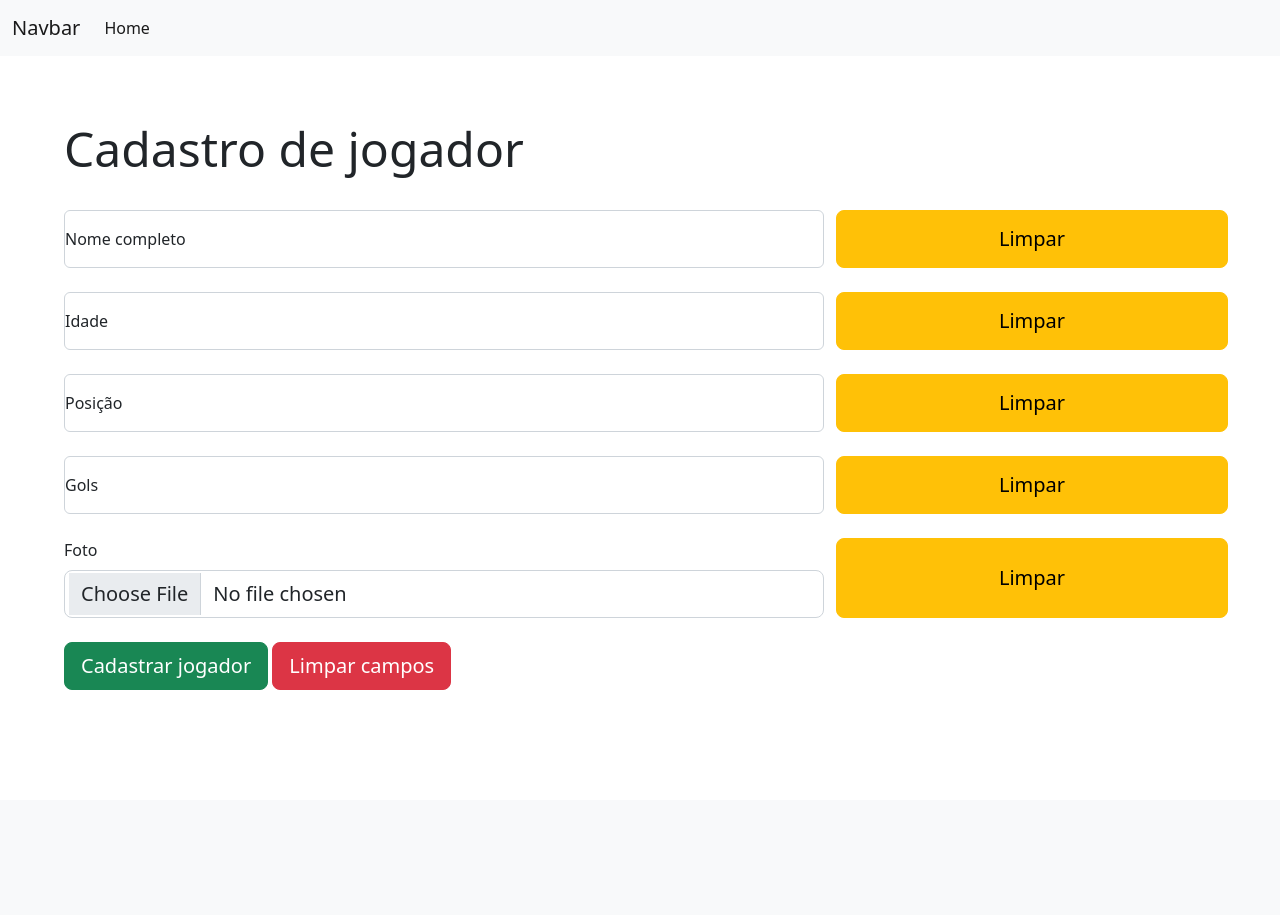
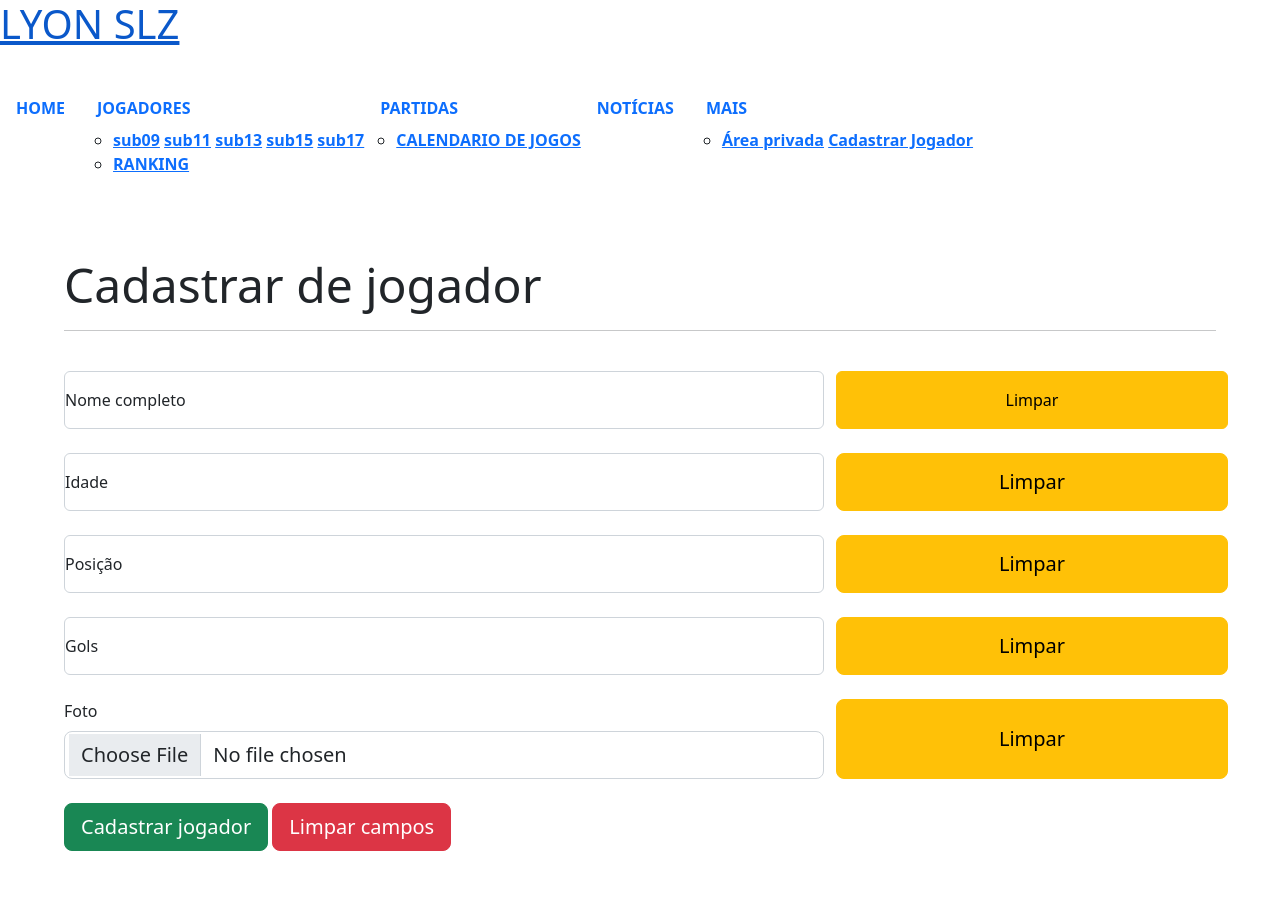
Before and after one commit to Wilson-Pedro/escolinha-de-futebol, a PHP site: page /cadastro-de-jogador.php in a window 1280 px wide. Before the commit the page ends 690 px from the top, so only its background shows below. Run offline with PHP 8.4, Linux system fonts and the light colour scheme.

Commit message:
ajustes no html e css

```diff
--- a/html/cadastro-de-jogador.php
+++ b/html/cadastro-de-jogador.php
@@ -22,13 +22,33 @@ if (isset($_POST['salvar'])) {
     <link rel="shortcut icon" href="../img/favicon/favicon.png">
     <!-- CSS only -->
     <link href="https://cdn.jsdelivr.net/npm/bootstrap@5.2.3/dist/css/bootstrap.min.css" rel="stylesheet" integrity="sha384-rbsA2VBKQhggwzxH7pPCaAqO46MgnOM80zW1RWuH61DGLwZJEdK2Kadq2F9CUG65" crossorigin="anonymous">
-    <!-- JavaScript Bundle with Popper -->
-    <script src="https://cdn.jsdelivr.net/npm/bootstrap@5.2.3/dist/js/bootstrap.bundle.min.js" integrity="sha384-kenU1KFdBIe4zVF0s0G1M5b4hcpxyD9F7jL+jjXkk+Q2h455rYXK/7HAuoJl+0I4" crossorigin="anonymous"></script>
-    <!-- <link rel="stylesheet" href="../css/layout.css"> -->
+    <link rel="stylesheet" href="../css/layout.css">
+    <link rel="stylesheet" href="../css/timeAND escudo.css">
+    <link rel="stylesheet" href="../fonts/fontawesome/css/all.min.css">
+
+    <link rel="stylesheet" href="lyon.jpg">
+    <link rel="shortcut icon" href="../img/favicon/favicon.png" type="image/x-icon">
     <title>Cadastro de jogador</title>
     <style>
+        body {
+            background: white;
+        }
+
+        h1.display-5{
+            font-weight: normal;
+        }
+
+        .dp-menu ul li a {
+            font-weight: bold;
+        }
+
+        .dp-menu ul li a:hover {
+            color: black;
+        }
+
         .form-jogador {
             padding: 5%;
+
         }
 
         .cad-jogadorMsgSucesso {
@@ -84,55 +104,29 @@ if (isset($_POST['salvar'])) {
 </head>
 
 <body>
-    <header>
-        <nav class="navbar navbar-expand-lg bg-light">
-            <div class="container-fluid">
-                <a class="navbar-brand" href="#">Navbar</a>
-                <button class="navbar-toggler" type="button" data-bs-toggle="collapse" data-bs-target="#navbarSupportedContent" aria-controls="navbarSupportedContent" aria-expanded="false" aria-label="Toggle navigation">
-                    <span class="navbar-toggler-icon"></span>
-                </button>
-                <div class="collapse navbar-collapse" id="navbarSupportedContent">
-                    <ul class="navbar-nav me-auto mb-2 mb-lg-0">
-                        <li class="nav-item">
-                            <a class="nav-link active" aria-current="page" href="index.php">Home</a>
-                        </li>
-                        <!-- <li class="nav-item">
-          <a class="nav-link" href="#">Link</a>
-        </li>
-        <li class="nav-item dropdown">
-          <a class="nav-link dropdown-toggle" href="#" role="button" data-bs-toggle="dropdown" aria-expanded="false">
-            Dropdown
-          </a>
-          <ul class="dropdown-menu">
-            <li><a class="dropdown-item" href="#">Action</a></li>
-            <li><a class="dropdown-item" href="#">Another action</a></li>
-            <li><hr class="dropdown-divider"></li>
-            <li><a class="dropdown-item" href="#">Something else here</a></li>
-          </ul>
-        </li>
-        <li class="nav-item">
-          <a class="nav-link disabled">Disabled</a>
-        </li> -->
-                    </ul>
-                    <!-- <form class="d-flex" role="search">
-        <input class="form-control me-2" type="search" placeholder="Search" aria-label="Search">
-        <button class="btn btn-outline-success" type="submit">Search</button>
-      </form> -->
+    <!-- CABEÇALHO -->
+    <div class="cabecalho">
+        <div class="nomeTime">
+            <h1><a href="index.php">LYON SLZ</a></h1>
         </div>
+        <div class="escudoTime">
+            <a href="index.php"><img src="../img/favicon/favicon.png" alt=""></a>
         </div>
-        </nav>
-
-
-        <!-- <nav class="dp-menu">
+        <header class="navbar mb-2">
+            <nav class="dp-menu">
                 <ul class="nav">
                     <li class="nav-item ">
-          <a class="nav-link" id="marcado" href="index.php">HOME</a>
+                        <a class="nav-link" href="index.php">HOME</a>
                     </li>
                     <li class="nav-item">
                         <a class="nav-link" href="#">JOGADORES</a>
                         <ul class="sub-menu" id="sobrepor">
                             <li>
+                                <a href="subs/sub09.php">sub09</a>
+                                <a href="subs/sub11.php">sub11</a>
                                 <a href="subs/sub13.php">sub13</a>
+                                <a href="subs/sub15.php">sub15</a>
+                                <a href="subs/sub17.php">sub17</a>
                             </li>
                             <li>
                                 <a href="ranking.php">RANKING</a>
@@ -143,18 +137,30 @@ if (isset($_POST['salvar'])) {
                         <a class="nav-link" href="#">PARTIDAS</a>
                         <ul class="sub-menu">
                             <li>
-              <a href="#">CALENDARIO DE JOGOS</a>
+                                <a href="calendario.php">CALENDARIO DE JOGOS</a>
                             </li>
                         </ul>
                     </li>
                     <li class="nav-item">
                         <a class="nav-link" href="noticiais.php">NOTÍCIAS</a>
                     </li>
+                    <li class="nav-item">
+                        <a class="nav-link" href="noticiais.php" id="marcado">MAIS</a>
+                        <ul class="sub-menu" id="sobrepor">
+                            <li>
+                                <a href="login.php">Área privada</a>
+                                <a href="cadastro-de-jogador.php">Cadastrar Jogador</a>
+                            </li>
                         </ul>
-    </nav> -->
+                    </li>
+                </ul>
+            </nav>
         </header>
-    <footer class="form-jogador">
-        <h1 class="display-5">Cadastro de jogador</h1><br>
+    </div>
+    <section class="form-jogador">
+        <h1 class="display-5">Cadastrar de jogador</h1>
+        <hr>
+        <br>
         <form method="post" action="">
             <div class="row">
 
@@ -163,7 +169,7 @@ if (isset($_POST['salvar'])) {
                     <input type="text" class="form-control" id="jogadorNome" name="jogadorNome" placeholder="Ex.: José F. Marques">
                     <label for="floatingInput text-center">Nome completo</label>
                 </div>
-                <button type="button" class="btn btn-warning col btn-lg" id="limpaNome" onclick="limpaCampos0()">Limpar</button>
+                <button type="button" class="btn btn-warning col " id="limpaNome" onclick="limpaCampos0()">Limpar</button>
             </div><br>
 
             <!-- CATEGORIA -->
@@ -214,8 +220,10 @@ if (isset($_POST['salvar'])) {
             <input type="submit" id="btn-cadastrar" value="Cadastrar jogador" class="btn btn-success btn-lg" onclick="validaCampos(event)">
             <input type="reset" value="Limpar campos" name="btn-cadastrar" id="btn-cadastrar" class="btn btn-danger btn-lg">
         </form>
-    </footer>
+    </section>
     <script src="../js/cadastro-jogador.js"></script>
+    <!-- JavaScript Bundle with Popper -->
+    <script src="https://cdn.jsdelivr.net/npm/bootstrap@5.2.3/dist/js/bootstrap.bundle.min.js" integrity="sha384-kenU1KFdBIe4zVF0s0G1M5b4hcpxyD9F7jL+jjXkk+Q2h455rYXK/7HAuoJl+0I4" crossorigin="anonymous"></script>
 </body>
 
 </html>
--- a/html/calendario.php
+++ b/html/calendario.php
@@ -14,6 +14,10 @@
   <title>Calendario</title>
 </head>
 <style>
+  header>nav>ul>li>a {
+    font-size: 86%;
+  }
+
   .dp-menu ul li a {
     font-weight: bold;
   }
--- a/html/index.php
+++ b/html/index.php
@@ -10,6 +10,8 @@
   <link rel="stylesheet" href="https://stackpath.bootstrapcdn.com/bootstrap/4.1.3/css/bootstrap.min.css" integrity="sha384-MCw98/SFnGE8fJT3GXwEOngsV7Zt27NXFoaoApmYm81iuXoPkFOJwJ8ERdknLPMO" crossorigin="anonymous">
   <link rel="stylesheet" href="../css/layout.css">
   <link rel="stylesheet" href="../css/timeAND escudo.css">
+  <link rel="stylesheet" href="../fonts/fontawesome/css/all.min.css">
+
   <link rel="stylesheet" href="lyon.jpg">
   <link rel="shortcut icon" href="../img/favicon/favicon.png" type="image/x-icon">
 
@@ -30,6 +32,7 @@
     img.d-block {
       z-index: 0;
     }
+
   </style>
 </head>
 
--- a/html/subs/sub09.php
+++ b/html/subs/sub09.php
@@ -21,6 +21,10 @@ $dados = $sql->fetchAll();
   <link rel="stylesheet" href="../../css/ranking.css">
   <title>Sub09</title>
   <style>
+    header>nav>ul>li>a {
+      font-size: 86%;
+    }
+
     .dp-menu ul li a {
       font-weight: bold;
     }
--- a/html/subs/sub11.php
+++ b/html/subs/sub11.php
@@ -21,6 +21,10 @@ $dados = $sql->fetchAll();
   <link rel="stylesheet" href="../../css/ranking.css">
   <title>Sub11</title>
   <style>
+    header>nav>ul>li>a {
+      font-size: 86%;
+    }
+
     .dp-menu ul li a {
       font-weight: bold;
     }
--- a/html/subs/sub13.php
+++ b/html/subs/sub13.php
@@ -21,6 +21,10 @@ $dados = $sql->fetchAll();
   <link rel="stylesheet" href="../../css/ranking.css">
   <title>Sub13</title>
   <style>
+    header>nav>ul>li>a {
+      font-size: 86%;
+    }
+
     .dp-menu ul li a {
       font-weight: bold;
     }
--- a/html/subs/sub15.php
+++ b/html/subs/sub15.php
@@ -21,6 +21,10 @@ $dados = $sql->fetchAll();
   <link rel="stylesheet" href="../../css/ranking.css">
   <title>Sub15</title>
   <style>
+    header>nav>ul>li>a {
+      font-size: 86%;
+    }
+
     .dp-menu ul li a {
       font-weight: bold;
     }
--- a/html/subs/sub17.php
+++ b/html/subs/sub17.php
@@ -21,6 +21,10 @@ $dados = $sql->fetchAll();
   <link rel="stylesheet" href="../../css/ranking.css">
   <title>Sub17</title>
   <style>
+    header>nav>ul>li>a {
+      font-size: 86%;
+    }
+
     .dp-menu ul li a {
       font-weight: bold;
     }
```
Also changed, not shown: html/ranking.php (+8 -2 lines). Lines whose indentation alone changed are shown as unchanged.
